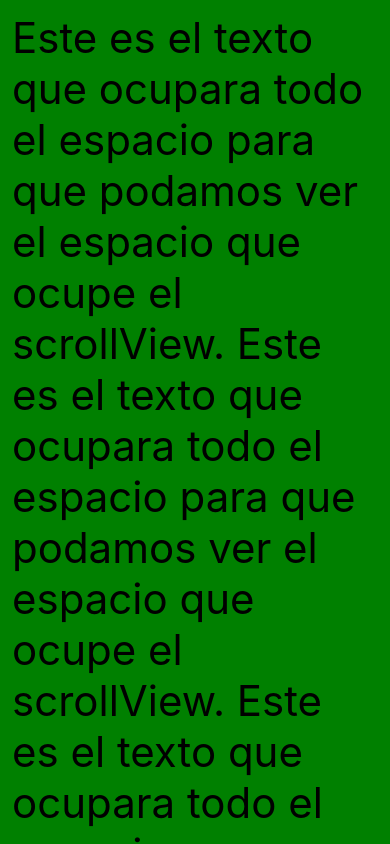
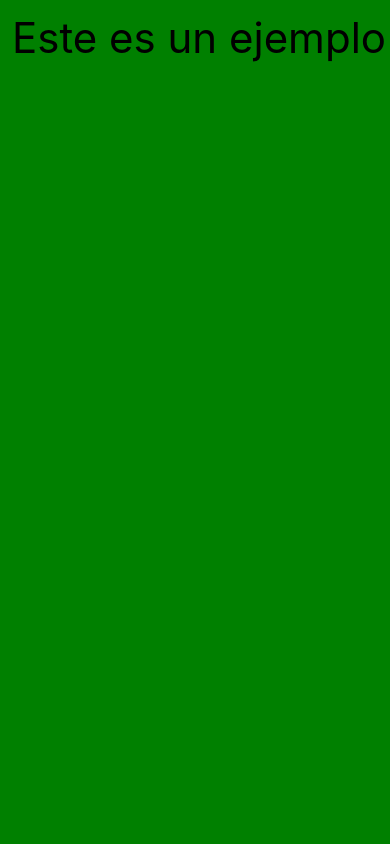
Before and after one commit to Cherry-16/PM193, a React Native app in the folder my-blank/: screen / in a window 390 px wide. Built offline with nearby package versions, Linux system fonts and the light colour scheme.

Commit message:
ScrollView_horizontal

```diff
--- a/my-blank/App.js
+++ b/my-blank/App.js
@@ -1,64 +1,79 @@
-import {
-  ScrollView, // Para hacer el contenido desplazable
-  StatusBar, // Para acceder a la altura de la barra de estado
-  StyleSheet, // Para crear estilos
-  Text
+import{
+  ScrollView, //hacer el deslizable
+  StatusBar, //barra de estado
+  StyleSheet, //estilos
+  Text, //texto
 } from 'react-native';
 import { SafeAreaProvider, SafeAreaView } from 'react-native-safe-area-context';
 
-const App = () => (
+const App = () => {
+ return (
   <SafeAreaProvider>
     <SafeAreaView style={styles.container} edges={['top']}>
-      <ScrollView style={styles.scrollView}>
-        <Text style={styles.text}>
-          Este es el texto que ocupara todo el espacio
-          para que podamos ver el espacio que ocupe el scrollView.
-          Este es el texto que ocupara todo el espacio
-          para que podamos ver el espacio que ocupe el scrollView.
-          Este es el texto que ocupara todo el espacio
-          para que podamos ver el espacio que ocupe el scrollView.
-          Este es el texto que ocupara todo el espacio
-          para que podamos ver el espacio que ocupe el scrollView.
-          Este es el texto que ocupara todo el espacio
-          para que podamos ver el espacio que ocupe el scrollView.
-          Este es el texto que ocupara todo el espacio
-          para que podamos ver el espacio que ocupe el scrollView.
-          Este es el texto que ocupara todo el espacio
-          para que podamos ver el espacio que ocupe el scrollView.
-          Este es el texto que ocupara todo el espacio
-          para que podamos ver el espacio que ocupe el scrollView.
-          Este es el texto que ocupara todo el espacio
-          para que podamos ver el espacio que ocupe el scrollView.
-          Este es el texto que ocupara todo el espacio
-          para que podamos ver el espacio que ocupe el scrollView.
-                    Este es el texto que ocupara todo el espacio
-          para que podamos ver el espacio que ocupe el scrollView.
-          Este es el texto que ocupara todo el espacio
-          para que podamos ver el espacio que ocupe el scrollView.
-          Este es el texto que ocupara todo el espacio
-          para que podamos ver el espacio que ocupe el scrollView.
-          Este es el texto que ocupara todo el espacio
-          para que podamos ver el espacio que ocupe el scrollView.
-          Este es el texto que ocupara todo el espacio
-          para que podamos ver el espacio que ocupe el scrollView.
-        </Text>
+      <ScrollView style={styles.scrollView} horizontal={true}>
+        <ScrollView>
+          <Text style={styles.text}>
+            Este es un ejemplo de una aplicación React Native con SafeAreaView y ScrollView.
+            Puedes agregar más contenido aquí para ver cómo funciona el desplazamiento.
+            Asegúrate de que el contenido sea lo suficientemente largo para activar el desplazamiento.
+            Puedes personalizar los estilos según tus necesidades.
+            ste es un ejemplo de una aplicación React Native con SafeAreaView y ScrollView.
+            Puedes agregar más contenido aquí para ver cómo funciona el desplazamiento.
+            Asegúrate de que el contenido sea lo suficientemente largo para activar el desplazamiento.
+            Puedes personalizar los estilos según tus necesidades.
+            ste es un ejemplo de una aplicación React Native con SafeAreaView y ScrollView.
+            Puedes agregar más contenido aquí para ver cómo funciona el desplazamiento.
+            Asegúrate de que el contenido sea lo suficientemente largo para activar el desplazamiento.
+            Puedes personalizar los estilos según tus necesidades.
+            ste es un ejemplo de una aplicación React Native con SafeAreaView y ScrollView.
+            Puedes agregar más contenido aquí para ver cómo funciona el desplazamiento.
+            Asegúrate de que el contenido sea lo suficientemente largo para activar el desplazamiento.
+            Puedes personalizar los estilos según tus necesidades.
+            ste es un ejemplo de una aplicación React Native con SafeAreaView y ScrollView.
+            Puedes agregar más contenido aquí para ver cómo funciona el desplazamiento.
+            Asegúrate de que el contenido sea lo suficientemente largo para activar el desplazamiento.
+            Puedes personalizar los estilos según tus necesidades.
+            ste es un ejemplo de una aplicación React Native con SafeAreaView y ScrollView.
+            Puedes agregar más contenido aquí para ver cómo funciona el desplazamiento.
+            Asegúrate de que el contenido sea lo suficientemente largo para activar el desplazamiento.
+            Puedes personalizar los estilos según tus necesidades.
+            ste es un ejemplo de una aplicación React Native con SafeAreaView y ScrollView.
+            Puedes agregar más contenido aquí para ver cómo funciona el desplazamiento.
+            Asegúrate de que el contenido sea lo suficientemente largo para activar el desplazamiento.
+            Puedes personalizar los estilos según tus necesidades.
+            ste es un ejemplo de una aplicación React Native con SafeAreaView y ScrollView.
+            Puedes agregar más contenido aquí para ver cómo funciona el desplazamiento.
+            Asegúrate de que el contenido sea lo suficientemente largo para activar el desplazamiento.
+            Puedes personalizar los estilos según tus necesidades.
+            ste es un ejemplo de una aplicación React Native con SafeAreaView y ScrollView.
+            Puedes agregar más contenido aquí para ver cómo funciona el desplazamiento.
+            Asegúrate de que el contenido sea lo suficientemente largo para activar el desplazamiento.
+            Puedes personalizar los estilos según tus necesidades.
+            ste es un ejemplo de una aplicación React Native con SafeAreaView y ScrollView.
+            Puedes agregar más contenido aquí para ver cómo funciona el desplazamiento.
+            Asegúrate de que el contenido sea lo suficientemente largo para activar el desplazamiento.
+            Puedes personalizar los estilos según tus necesidades.
+          </Text>
+        </ScrollView>
       </ScrollView>
-    </SafeAreaView>
+      </SafeAreaView>
+
   </SafeAreaProvider>
-);
+  );
+}
 
 const styles = StyleSheet.create({
   container: {
-    flex: 1,
-    paddingTop: StatusBar.currentHeight
+    flex: 1,                             // Ocupa todo el alto disponible de la pantalla
+    paddingTop: StatusBar.currentHeight // Evita que el contenido se solape con la barra de estado
   },
   scrollView: {
-    backgroundColor: 'green',
+    backgroundColor: 'green',            // Fondo rosa para visualizar el área del ScrollView
   },
   text: {
-    fontSize: 42,
-    padding: 12,
+    fontSize: 42,                        // Texto grande
+    padding: 12,                         // Espaciado interno
   },
 });
 
-export default App;
+export default App;
```
